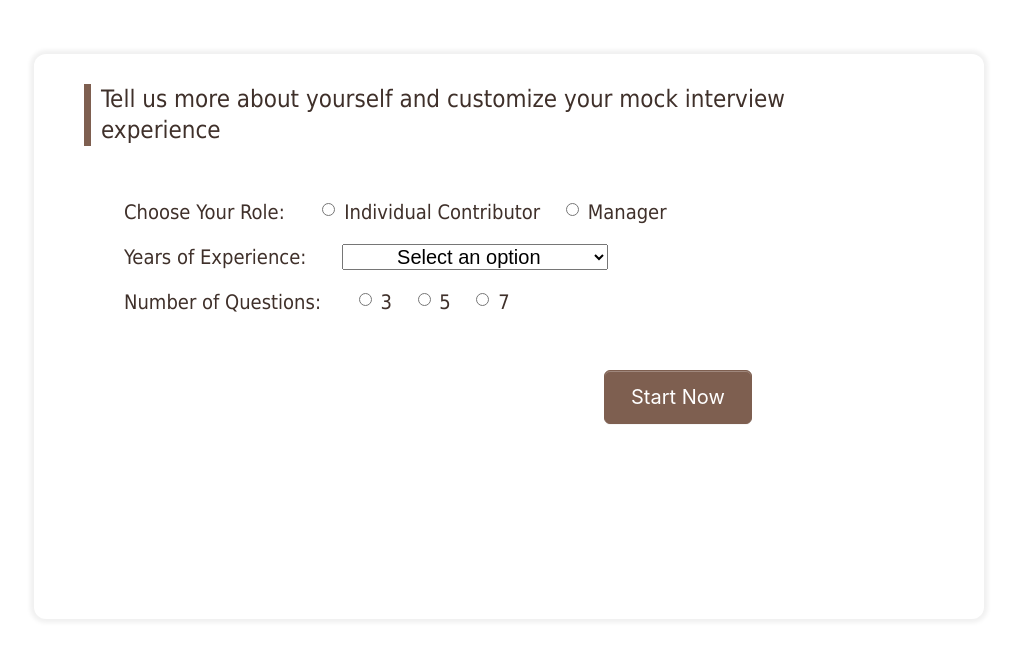
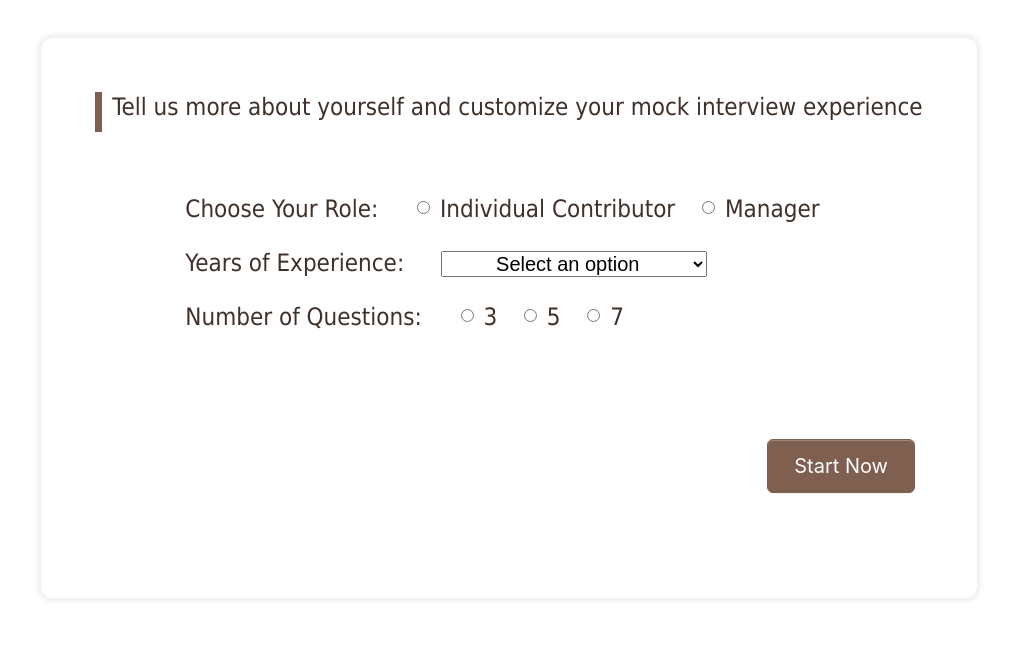
Before and after one commit to zyloveslego/interview_django, a Django app: page /setup in a window 1536 px wide. Shown: the part 77-737 px from the top of the page, without its empty margins (259-1276 px from the left). Run offline with Django 3.2, Linux system fonts and the light colour scheme.

Commit message:
Change size for setup page

```diff
--- a/interview/static/interview/css/interviewsetup.css
+++ b/interview/static/interview/css/interviewsetup.css
@@ -60,7 +60,7 @@ main{
 }
 
 .transparentContainerBox{
-    width: 62.5%;
+    width: 55%;
     height:450px;
     margin:auto;
 
@@ -70,17 +70,15 @@ main{
     background: white;
 
     box-shadow: 0px 0px 4px 4px rgba(0, 0, 0, 0.06);
-    border-radius: 12px
+    border-radius: 12px;
+    padding:30px 50px;
+    display: flex;
+    justify-content: center;
 }
 
 .theBrownVerticalDecoBar{
   font-size: 1.25rem;
   line-height: 1.3;
-
-  position: relative;
-  left:50px;
-  top:30px;
-
   height:auto;
   border-left: 7px #7E5F50 solid;
   padding-left: 10px;
@@ -88,7 +86,7 @@ main{
 
   .theBrownVerticalDecoBar p{
   font-size: 1.5rem;
-  width:700px;
+  width:100%;
   }
 
 
@@ -143,7 +141,6 @@ margin-left:20px;
     line-height: 20px;
     list-style: none;
     padding: 16px 26px;
-    position: relative;
     transition: background-color 0.2s cubic-bezier(0.3, 0, 0.5, 1);
     user-select: none;
     -webkit-user-select: none;
@@ -155,7 +152,7 @@ margin-left:20px;
     text-decoration: none;
 
     position:relative;
-    left:480px;
+    left:80%;
     top:30px;
   }
 
@@ -183,6 +180,18 @@ margin-left:20px;
 
   @media only screen and (min-width: 1500px){
     .transparentContainerBox{
-     min-height:565px;
+     min-height:500px;
+    }
+
+    .theBrownVerticalDecoBar{
+      height:40px;
+    }
+
+    .form-block{
+      font-size: 1.5rem;
+    }
+
+    .submit-button{
+      top:80px;
     }
   }
--- a/interview/templates/interview/setup_page.html
+++ b/interview/templates/interview/setup_page.html
@@ -26,8 +26,9 @@
 </nav>
 
 <main>
-    <div id="setupBox" class="content-section">
+
         <div class="transparentContainerBox">
+            <div id="setupBox" class="content-section">
             <div id="setupQuestion">
                 <div class="theBrownVerticalDecoBar">
                     <p>Tell us more about yourself and customize your mock interview experience</p>
```
